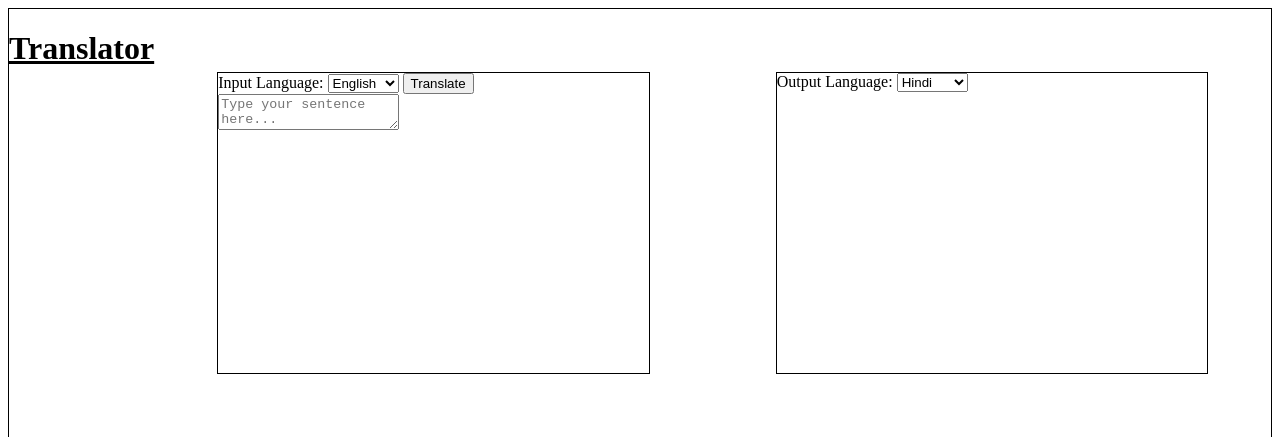
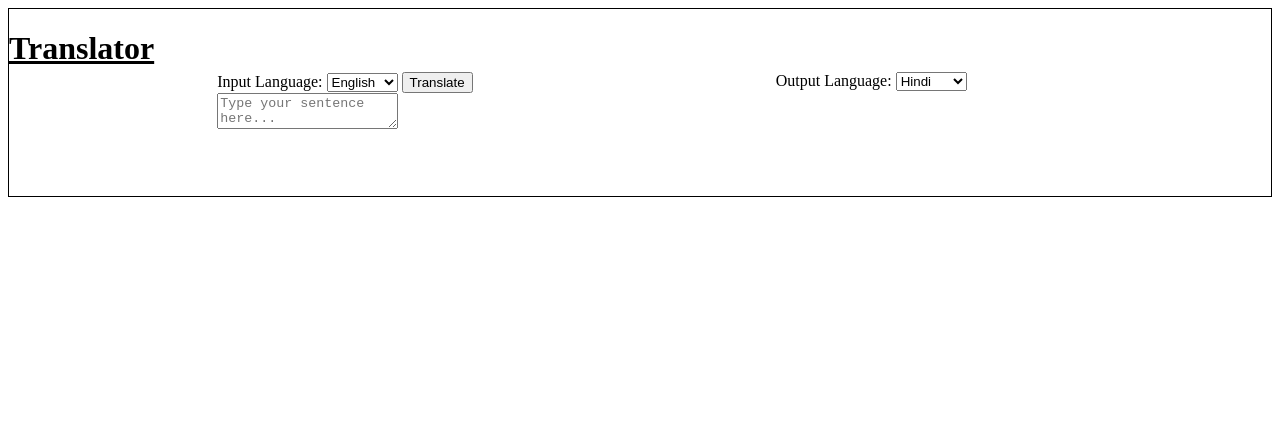
Before and after one commit to shalinitiwarindia/Translate-App, a plain HTML site: page index.html in a window 1280 px wide. Shown: the top 437 px of the page. Drawn offline with Linux system fonts and the light colour scheme.

Commit message:
Update styles.css

```diff
--- a/styles.css
+++ b/styles.css
@@ -5,6 +5,3 @@
 #input,#output{
     flex: 1;
     margin: 5%;
-    height: 300px;
-    border: solid 1px black;
-}
```
